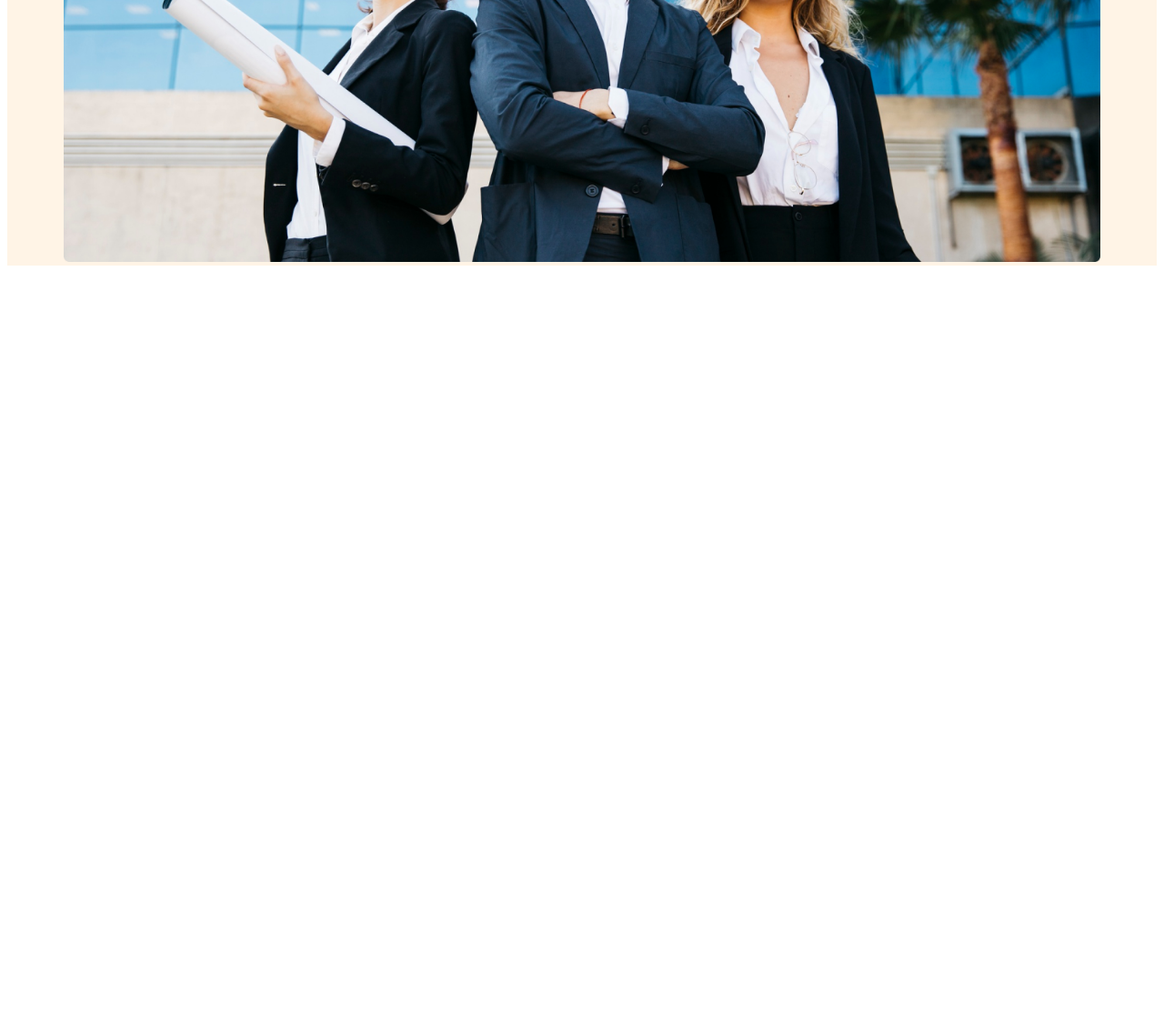
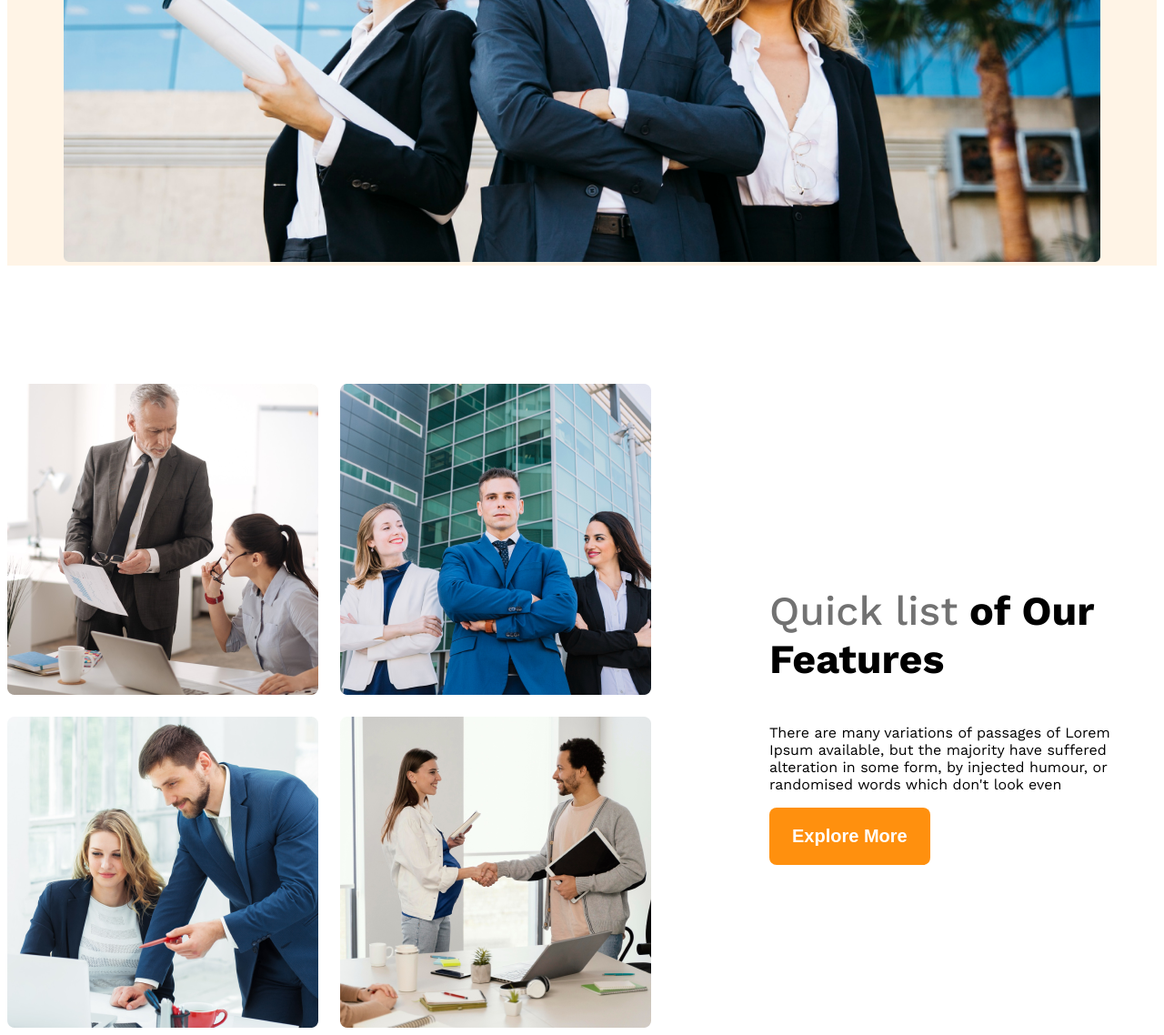
Before and after one commit to Rashedulman/g3-architect-website, a plain HTML site: page index.html in a window 1280 px wide. Shown: the part 832-1970 px from the top of the page at 91% size. Before the commit the page ends 1132 px from the top, so only its background shows below. Drawn offline with nearby package versions, Linux system fonts and the light colour scheme.

Commit message:
added teams and features

```diff
--- a/index.html
+++ b/index.html
@@ -33,6 +33,21 @@
 
     </header>
     <main>
+        <section class="teams display-flex">
+            <div class="team-img-container">
+                <img src="./images/team1.png" alt="">
+                <img src="./images/team2.png" alt="">
+                <img src="./images/team3.png" alt="">
+                <img src="./images/team4.png" alt="">
+
+            </div>
+            <div class="our-features">
+                <h3 class="feature-title"><span id="quick-list" class="text-light-gray">Quick list</span> <span>of Our</span> <span>Features</span></h3>
+                <p class="feature-description">There are many variations of passages of Lorem Ipsum available, but the majority have suffered alteration in some form, by injected humour, or randomised words which don't look even</p>
+                <button class="btn-primary">Explore More</button>
+            </div>
+
+        </section>
 
     </main>
     <footer>
--- a/styles/architects.css
+++ b/styles/architects.css
@@ -32,6 +32,13 @@
     font-size: 1.25rem;
     font-weight: 600;
     border: none;
+   }
+   main{
+    max-width: 1440px;
+    margin: 0 auto;
+   }
+   main > section{
+    margin-top: 130px;
    }
 
 
@@ -73,6 +80,27 @@
    .banner-img{
     width: 100%;
    }
+   /* teams and feature related style */
+   .teams{
+    align-items: center;
+   }
+   .team-img-container{
+    display: grid;
+    grid-template-columns: repeat(2,1fr);
+    gap: 24px;
+   }
+   .our-features{
+    margin-left: 130px;
+    max-width: 530px;
+   }
+   .feature-title{
+    font-size: 2.8rem;
+    font-weight: 700;
+   }
+
+   #quick-list{
+    font-weight: 500;
+   }
 
    /* responsive media query */
    @media screen and (max-width:576px) {
```
